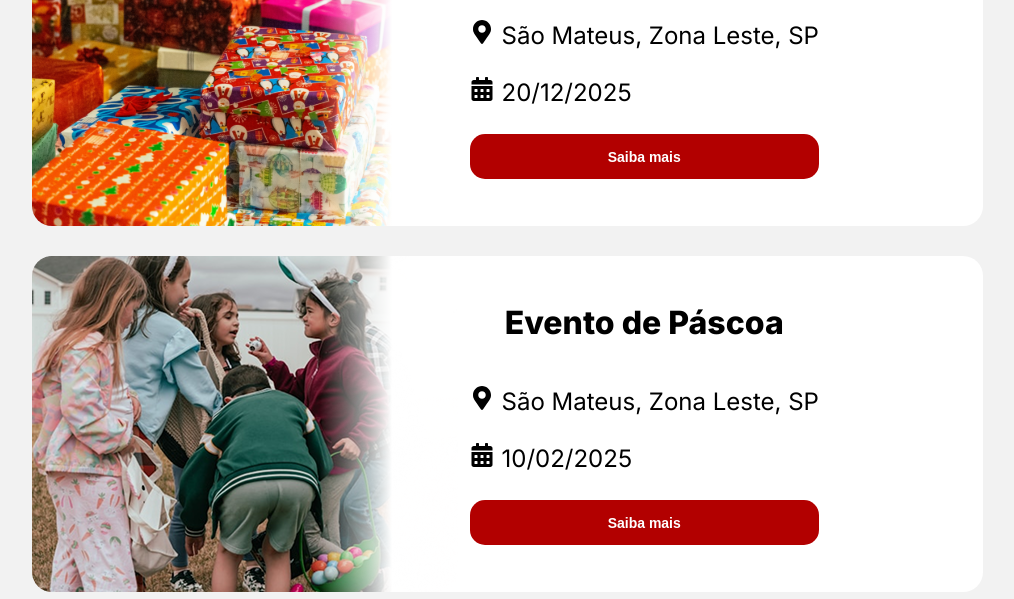
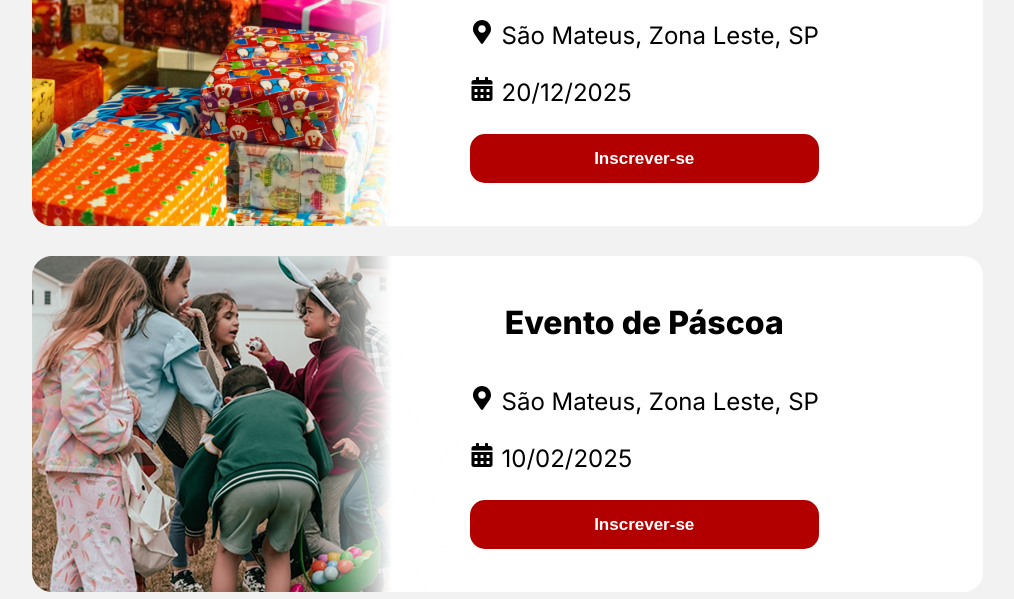
Before and after one commit to Gruposemh/front, a React (Vite) app: page /eventos in a window 1280 px wide. Shown: the part 1060-1659 px from the top of the page, without its empty margins (133-1147 px from the left). Built offline with nearby package versions, Linux system fonts and the light colour scheme.

Commit message:
feat: adicionando modal em atividades

```diff
--- a/src/components/Cards/CardEventos/index.jsx
+++ b/src/components/Cards/CardEventos/index.jsx
@@ -17,7 +17,7 @@ const CardEventos = ({img, titulo, local, data}) => {
                         <p>
                             <FaCalendarAlt className="data" style={{ marginRight: "8px" }} />
                             {data}</p>
-                            <Button text={"Saiba mais"} primary={true}/>
+                            <Button text={"Inscrever-se"} primary={true}/>
                     </div>
 
 
--- a/src/styles/Cards/CardEventos/style.css
+++ b/src/styles/Cards/CardEventos/style.css
@@ -37,6 +37,7 @@
 .cardEventos-info button{
     padding: 13.5px 54.5px;
     text-align: center;
+    font-size: 17px;
 }
 
 .cardEventos-container:hover{
--- a/src/styles/Modais/modalAtividades/style.css
+++ b/src/styles/Modais/modalAtividades/style.css
@@ -1,6 +1,4 @@
-.modal-overlay{
 
-}
 
 .modal-content h3{
     margin-bottom: 32px;
```
